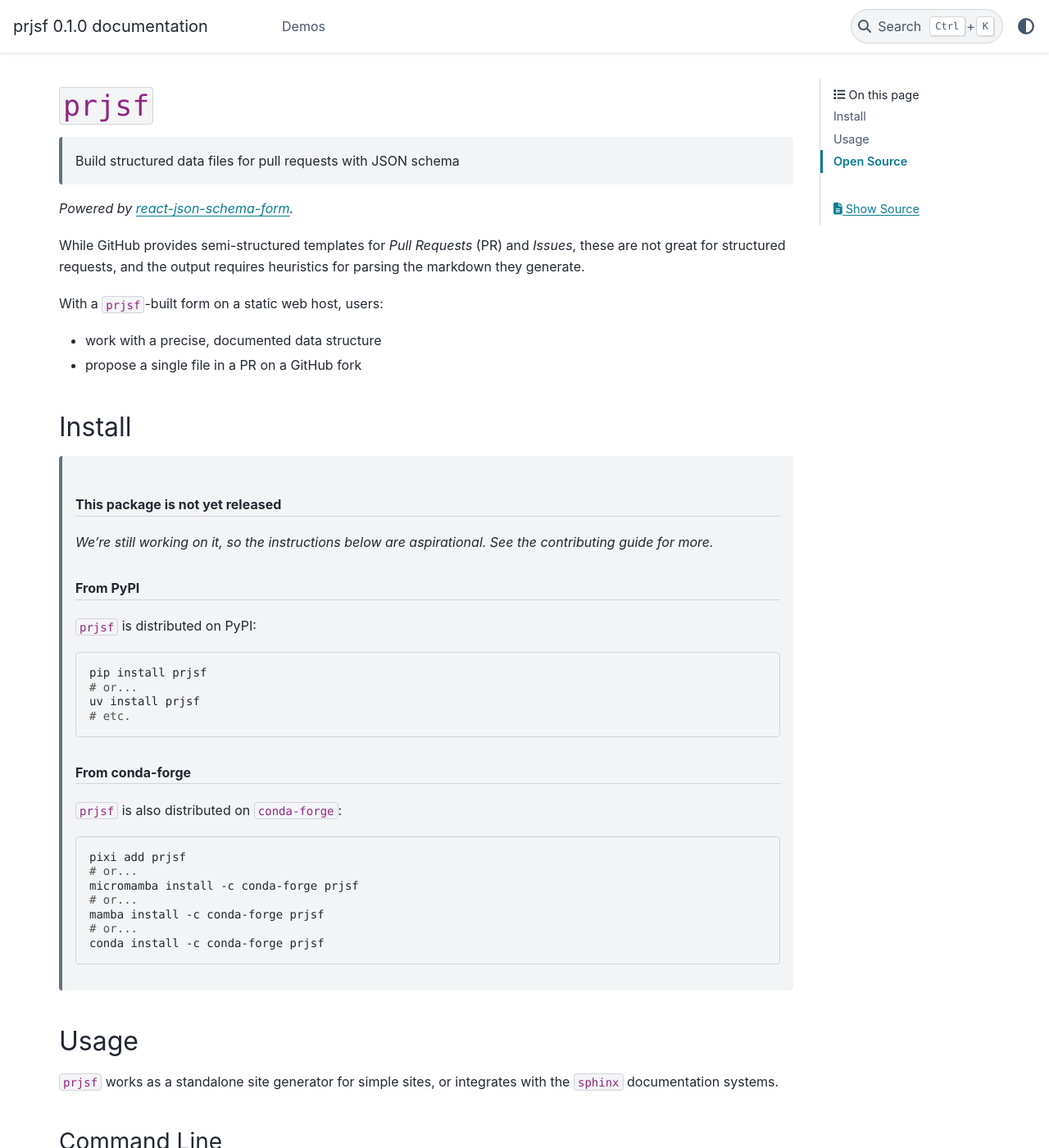
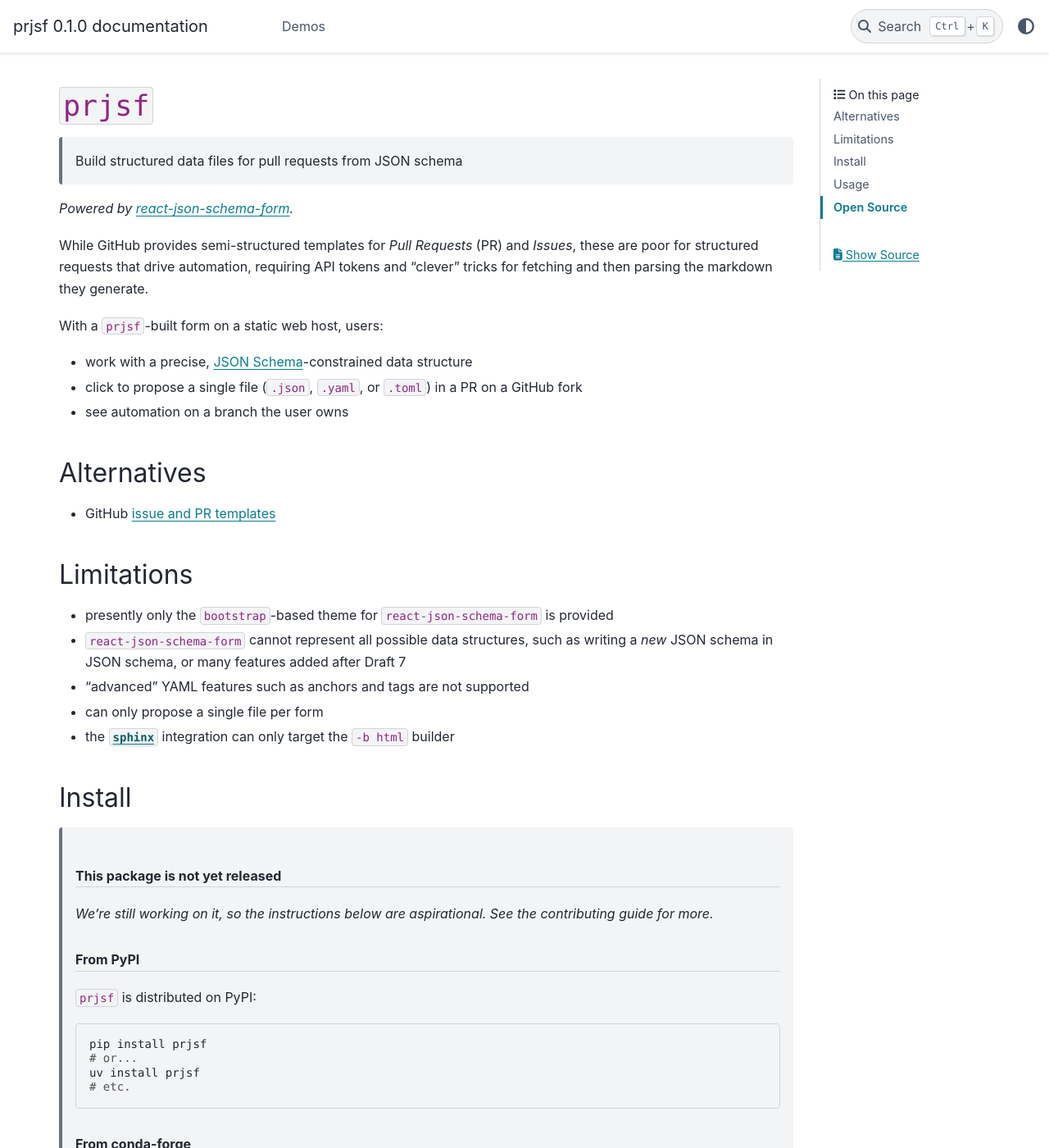
Before and after one commit to deathbeds/urljsf, a Sphinx documentation site: the page built from docs/index.md, in a window 1280 px wide and 1400 px high. Shown: the whole window at 82% size. Built offline with Sphinx 7.4.7 and the PyData theme 0.15.4, drawn with Linux system fonts in a browser that asks for light colours; some of the changed text lies outside the part shown.

`````diff
--- a/README.md
+++ b/README.md
@@ -1,17 +1,34 @@
 # `prjsf`
 
-> Build structured data files for pull requests with JSON schema
+> Build structured data files for pull requests from JSON schema
 
 _Powered by [react-json-schema-form](https://react-jsonschema-form.readthedocs.io)._
 
 While GitHub provides semi-structured templates for _Pull Requests_ (PR) and _Issues_,
-these are not great for structured requests, and the output requires heuristics for
-parsing the markdown they generate.
+these are poor for structured requests that drive automation, requiring API tokens and
+"clever" tricks for fetching and then parsing the markdown they generate.
 
 With a `prjsf`-built form on a static web host, users:
 
-- work with a precise, documented data structure
-- propose a single file in a PR on a GitHub fork
+- work with a precise, [JSON Schema][json-schema]-constrained data structure
+- click to propose a single file (`.json`, `.yaml`, or `.toml`) in a PR on a GitHub fork
+- see automation on a branch the user owns
+
+[json-schema]: https://json-schema.org
+
+## Alternatives
+
+- GitHub
+  [issue and PR templates](https://docs.github.com/en/communities/using-templates-to-encourage-useful-issues-and-pull-requests)
+
+## Limitations
+
+- presently only the `bootstrap`-based theme for `react-json-schema-form` is provided
+- `react-json-schema-form` cannot represent all possible data structures, such as
+  writing a _new_ JSON schema in JSON schema, or many features added after Draft 7
+- "advanced" YAML features such as anchors and tags are not supported
+- can only propose a single file per form
+- the [`sphinx`](#sphinx) integration can only target the `-b html` builder
 
 ## Install
 
@@ -48,11 +65,12 @@ With a `prjsf`-built form on a static web host, users:
 ## Usage
 
 `prjsf` works as a standalone site generator for simple sites, or integrates with the
-`sphinx` documentation systems.
+`sphinx` documentation system.
 
 ### Command Line
 
-The `prjsf` command line generates a ready-to-serve site.
+The `prjsf` command line generates a ready-to-serve, standalone site with all required
+static assets.
 
 ```bash
 prsf --help
@@ -62,7 +80,10 @@ It requires a `schema` file and `github-url`, but offers a number options.
 
 ### Sphinx
 
-`prjsf`
+`prjsf` was originally built as a pile of `jinja2` hacks to embed in `sphinx` sites
+built by [jupyak](https://github.com/deathbeds/jupyak).
+
+`prjsf.sphinxext` formalizes some of these hacks into a mostly-usable pattern.
 
 #### Configuration
 
@@ -86,18 +107,26 @@ prjsf = {
 
 #### Write
 
-Embed forms with the `prform` directive:
+Embed forms with the `pr-form` directive in an `.rst` file:
 
 ```rst
 
-.. prform:
-    uri_template: https://github.com/org/repo/
-    schema: ../my-form.schema.json
+.. pr-form: https://github.com/some-org/some-repo/new/some-branch
+    schema: my-form.schema.json
 ```
+
+... or an `.md` file:
+
+````md
+```{pr-form} https://github.com/some-org/some-repo/new/some-branch
+:schema: my-form.schema.json
+```
+````
 
 ## Open Source
 
-This tool is licensed under the `BSD-3-Clause` license.
+`prjsf` includes third-party JavaScript and CSS, licensed variously under the `MIT`,
+`BSD-3-Clause` and `ISC` licenses, provided in the distributions
 
-It includes third-party JavaScript and CSS, licensed variously under the `MIT`,
-`BSD-3-Clause` and `ISC` licenses.
+`prjsf` itself is licensed under the `BSD-3-Clause` license. You can do whatever you
+want with it.
--- a/src/prjsf/_templates/prjsf/_form.j2
+++ b/src/prjsf/_templates/prjsf/_form.j2
@@ -8,5 +8,6 @@ data-prjsf-schema="{{ url_base }}{{ schema.name }}"
 {% if schema_format %}data-prjsf-schema-format="{{ schema_format }}"{% endif %}
 {% if ui_schema_format %}data-prjsf-ui-schema-format="{{ ui_schema_format }}"{% endif %}
 {% if ui_schema %}data-prjsf-ui-schema="{{ url_base }}{{ ui_schema.name }}"{% endif %}
+{% if id_prefix %}data-prjsf-id-prefix="{{ id_prefix }}"{% endif %}
 ></div>
 {% endmacro %}
`````
Also changed, not shown: docs/demos/index.md (+4 -0 lines), docs/demos/multiple.md (added, +15 -0 lines), docs/demos/simple.md (+4 -3 lines), pixi.toml (+15 -0 lines), docs/demos/simple.schema.json (renamed from docs/demos/demo1.schema.json), 5 other files.
